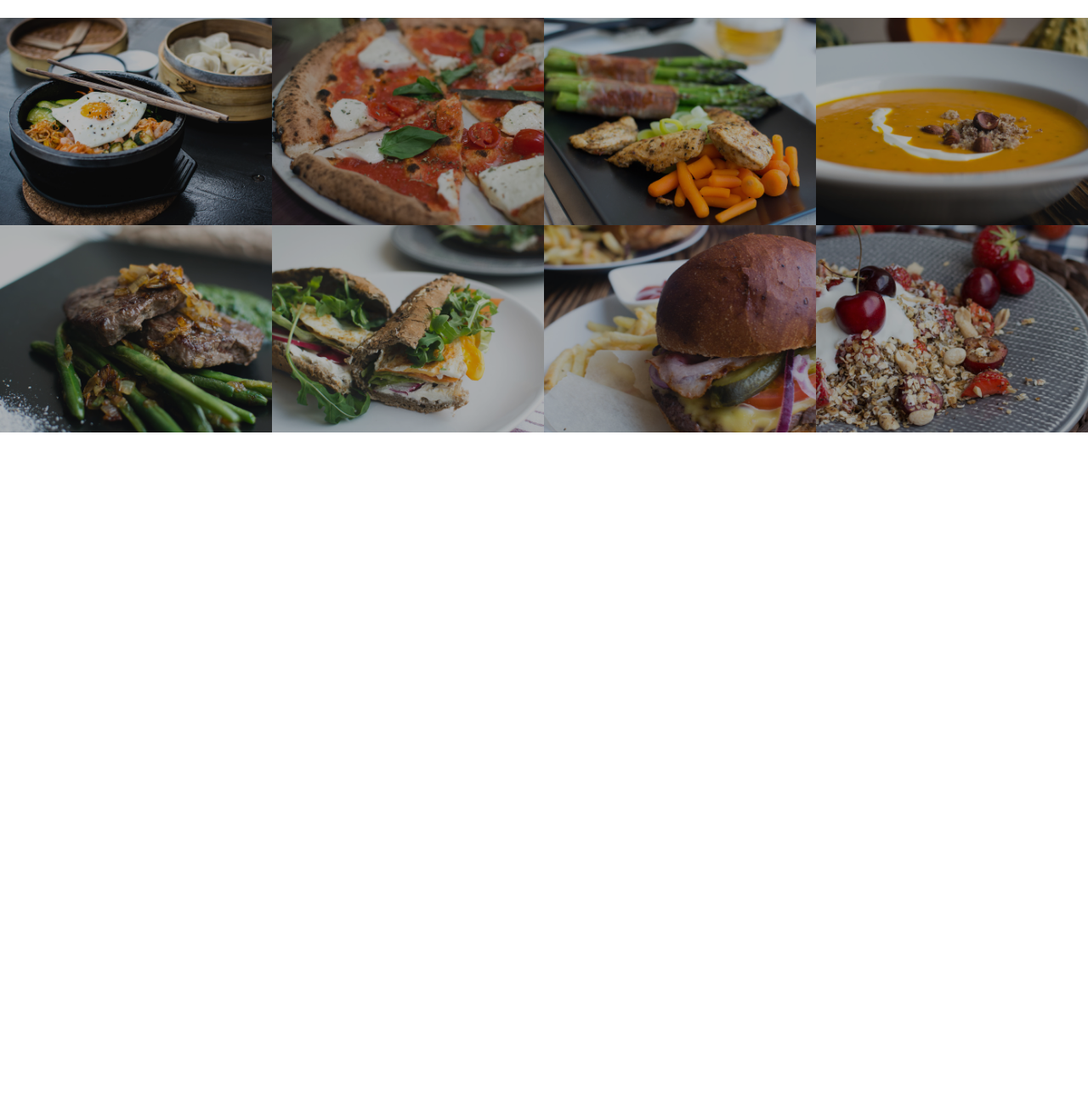
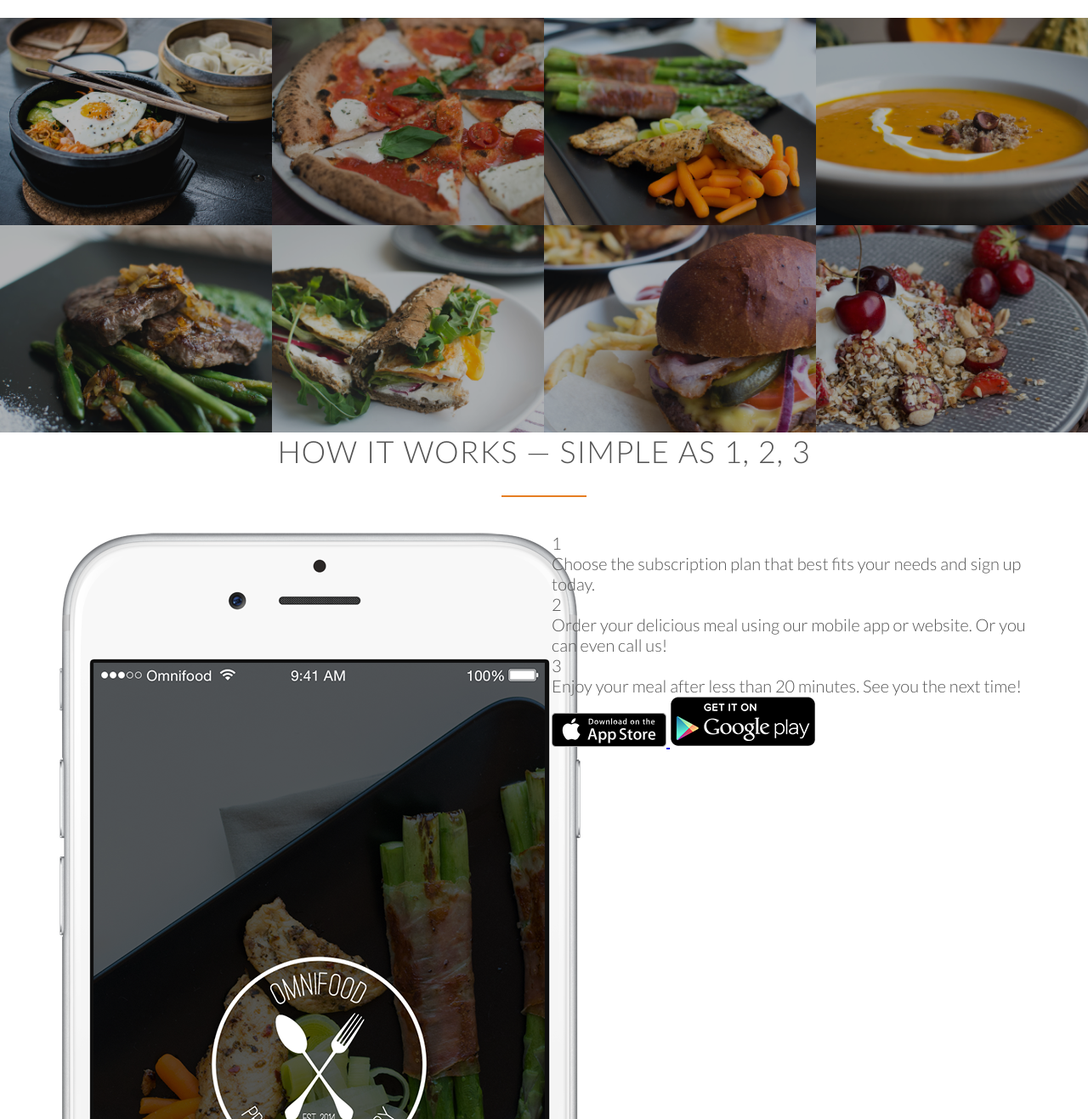
Before and after one commit to shengdade/udemy-html-css, a plain HTML site: page Omnifood/Omnifood-Dade/index.html in a window 1280 px wide. Shown: the part 1483-2800 px from the top of the page at 85% size. Before the commit the page ends 1992 px from the top, so only its background shows below. Drawn offline with nearby package versions, Linux system fonts and the light colour scheme.

Commit message:
Building the how-it-works section - Part 1

```diff
--- a/Omnifood/Omnifood-Dade/index.html
+++ b/Omnifood/Omnifood-Dade/index.html
@@ -155,6 +155,50 @@
       </ul>
     </section>
 
+    <section class="section-steps">
+      <div class="row"><h2>How it works &mdash; Simple as 1, 2, 3</h2></div>
+      <div class="row">
+        <div class="col span-1-of-2 steps-box">
+          <img
+            src="resources/img/app-iPhone.png"
+            alt="Omnifood app on iPhone"
+            class="app-screen"
+          />
+        </div>
+        <div class="col span-1-of-2 steps-box">
+          <div class="works-step">
+            <div>1</div>
+            <p>
+              Choose the subscription plan that best fits your needs and sign up
+              today.
+            </p>
+          </div>
+          <div class="works-step">
+            <div>2</div>
+            <p>
+              Order your delicious meal using our mobile app or website. Or you
+              can even call us!
+            </p>
+          </div>
+          <div class="works-step">
+            <div>3</div>
+            <p>
+              Enjoy your meal after less than 20 minutes. See you the next time!
+            </p>
+          </div>
+          <a href="#" class="btn-app">
+            <img src="resources/img/download-app.svg" alt="App Store Button" />
+          </a>
+          <a href="#" class="btn-app">
+            <img
+              src="resources/img/download-app-android.png"
+              alt="Play Store Button"
+            />
+          </a>
+        </div>
+      </div>
+    </section>
+
     <script src="https://unpkg.com/ionicons@4.5.0/dist/ionicons.js"></script>
   </body>
 </html>
```
